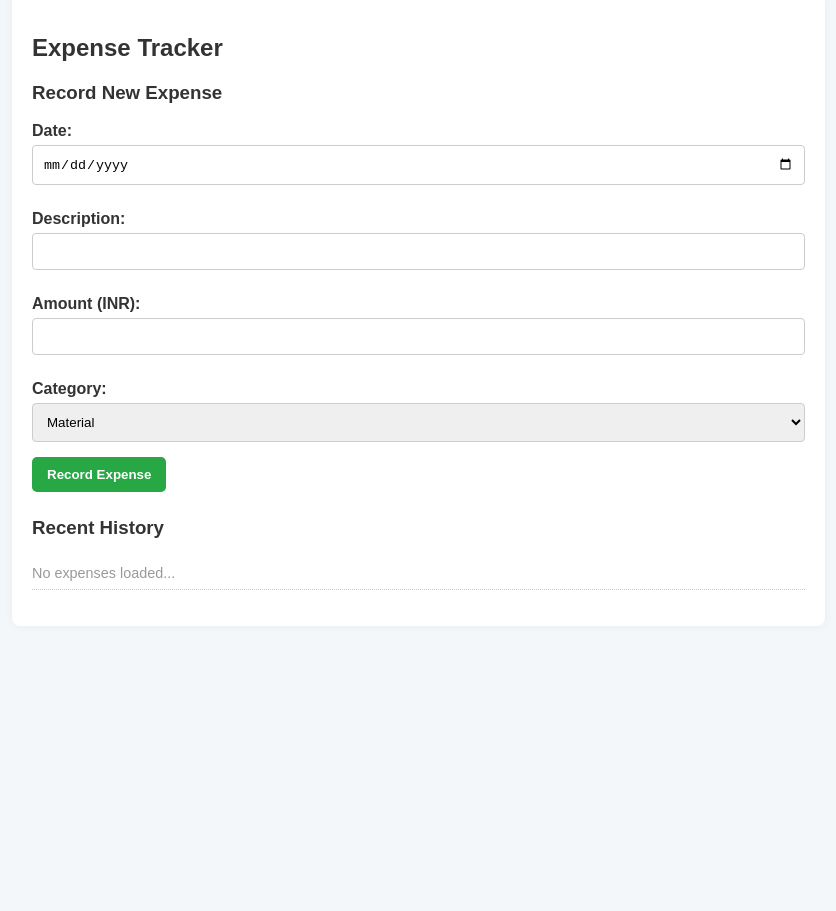
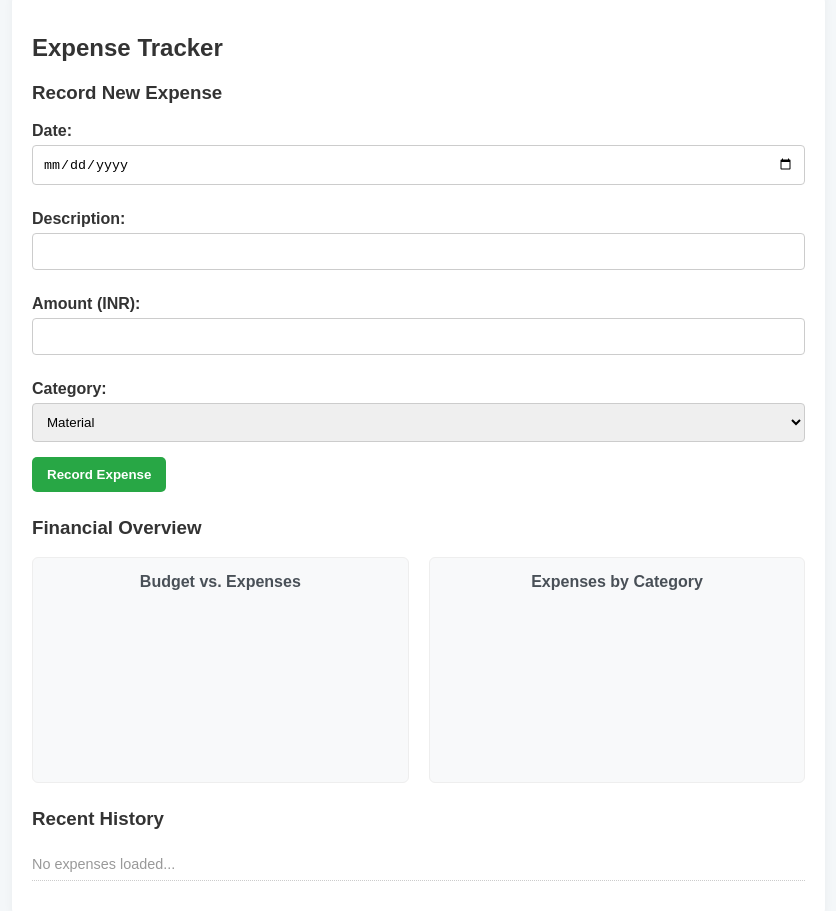
Before and after one commit to AshutoshPilane/hi-tek-dash, a plain HTML site: page index.html in a window 1280 px wide. Shown: the part 1547-2458 px from the top of the page, without its empty margins (8-844 px from the left). Before the commit the page ends 2193 px from the top, so only its background shows below. Drawn offline with nearby package versions, Linux system fonts and the light colour scheme; some packages are replaced by stand-ins of ours; no server answers; a script that the page names is missing.

Commit message:
Update index.html

```diff
--- a/index.html
+++ b/index.html
@@ -4,12 +4,14 @@
     <meta charset="UTF-8">
     <meta name="viewport" content="width=device-width, initial-scale=1.0">
     <title>Hi Tek Project Dashboard</title>
+
+    <script src="https://cdn.jsdelivr.net/npm/chart.js"></script>
+
     <link rel="stylesheet" type="text/css" href="https://cdn.jsdelivr.net/npm/toastify-js/src/toastify.min.css">
-<link rel="stylesheet" href="https://cdn.jsdelivr.net/npm/sweetalert2@11/dist/sweetalert2.min.css">
+    <link rel="stylesheet" href="https://cdn.jsdelivr.net/npm/sweetalert2@11/dist/sweetalert2.min.css">
+    <script src="https://cdn.jsdelivr.net/npm/toastify-js"></script>
+    <script src="https://cdn.jsdelivr.net/npm/sweetalert2@11"></script>
 
-<script src="https://cdn.jsdelivr.net/npm/toastify-js"></script>
-<script src="https://cdn.jsdelivr.net/npm/sweetalert2@11"></script>
-<link rel="stylesheet" href="style.css">
     <link rel="stylesheet" href="style.css">
 </head>
 <body>
@@ -244,13 +246,23 @@
                 </form>
             </div>
 
+            <h3 style="margin-top: 25px;">Financial Overview</h3>
+            <div class="chart-container">
+                <div class="chart-box">
+                    <h4>Budget vs. Expenses</h4>
+                    <canvas id="budgetBarChart"></canvas>
+                </div>
+                <div class="chart-box">
+                    <h4>Expenses by Category</h4>
+                    <canvas id="expensePieChart"></canvas>
+                </div>
+            </div>
             <h3 style="margin-top: 25px;">Recent History</h3>
             <ul id="recentExpensesList">
                 <li class="placeholder">No expenses loaded...</li>
             </ul>
         </div>
-
-    </div>
+        </div>
 
     <div id="newProjectModal" class="modal" style="display: none;">
         <div class="modal-content">
```
